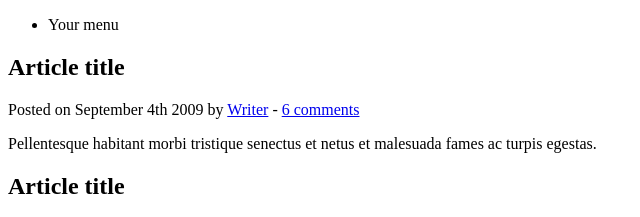
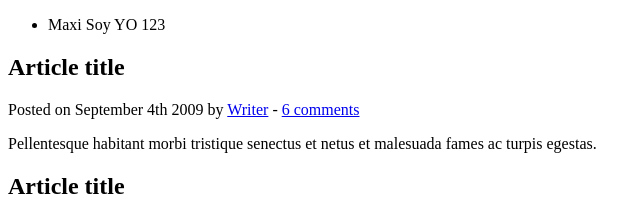
Before and after one commit to MaxiGaston24/demo-repo2, a plain HTML site: page index.html in a window 1280 px wide. Shown: the top 217 px of the page, 0-640 px from the left. Drawn offline with Linux system fonts and the light colour scheme.

Commit message:
Se modific el titulo

```diff
--- a/index.html
+++ b/index.html
@@ -4,7 +4,7 @@
 
 <head>
 	<meta http-equiv="Content-Type" content="text/html; charset=UTF-8" />
-	<title>Your Website</title>
+	<title>Mito</title>
 </head>
 
 <body>
@@ -12,7 +12,7 @@
 	<header>
 		<nav>
 			<ul>
-				<li>Your menu</li>
+				<li>Maxi Soy YO 123</li>
 			</ul>
 		</nav>
 	</header>
```
